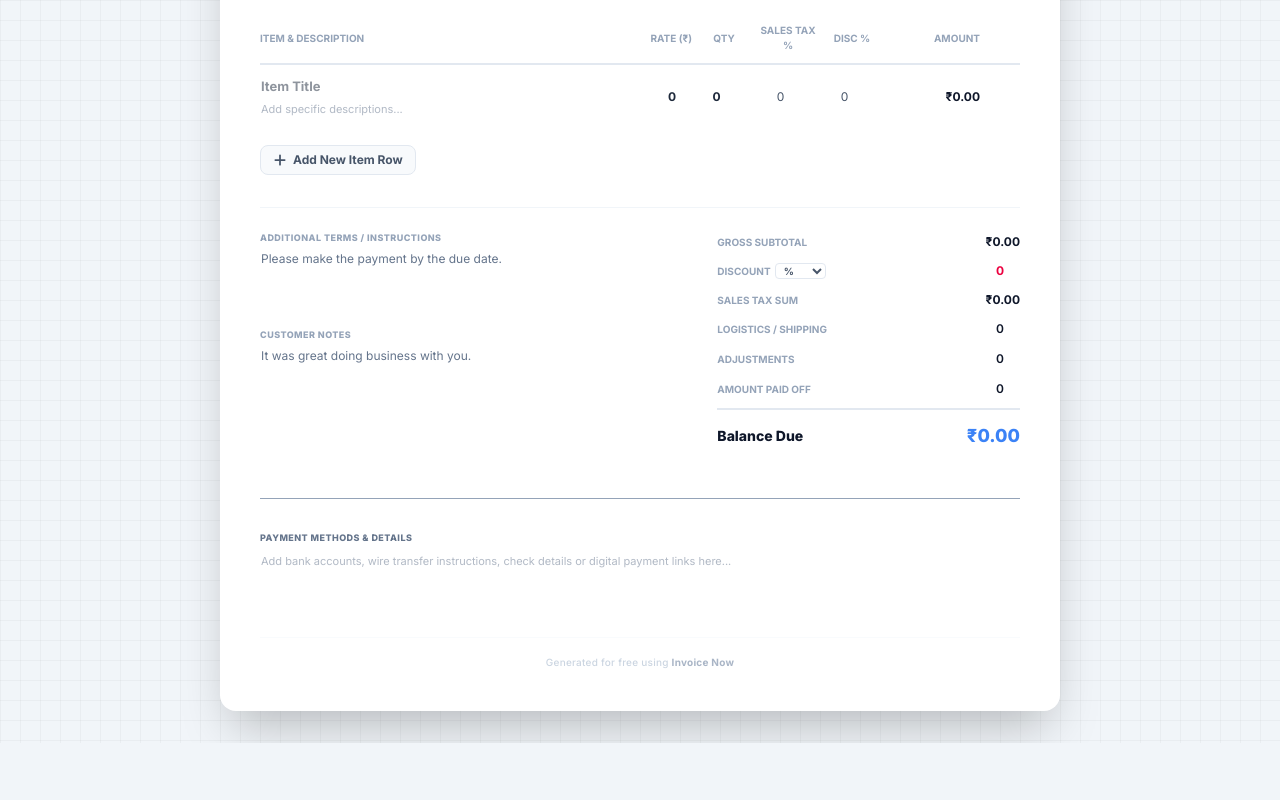
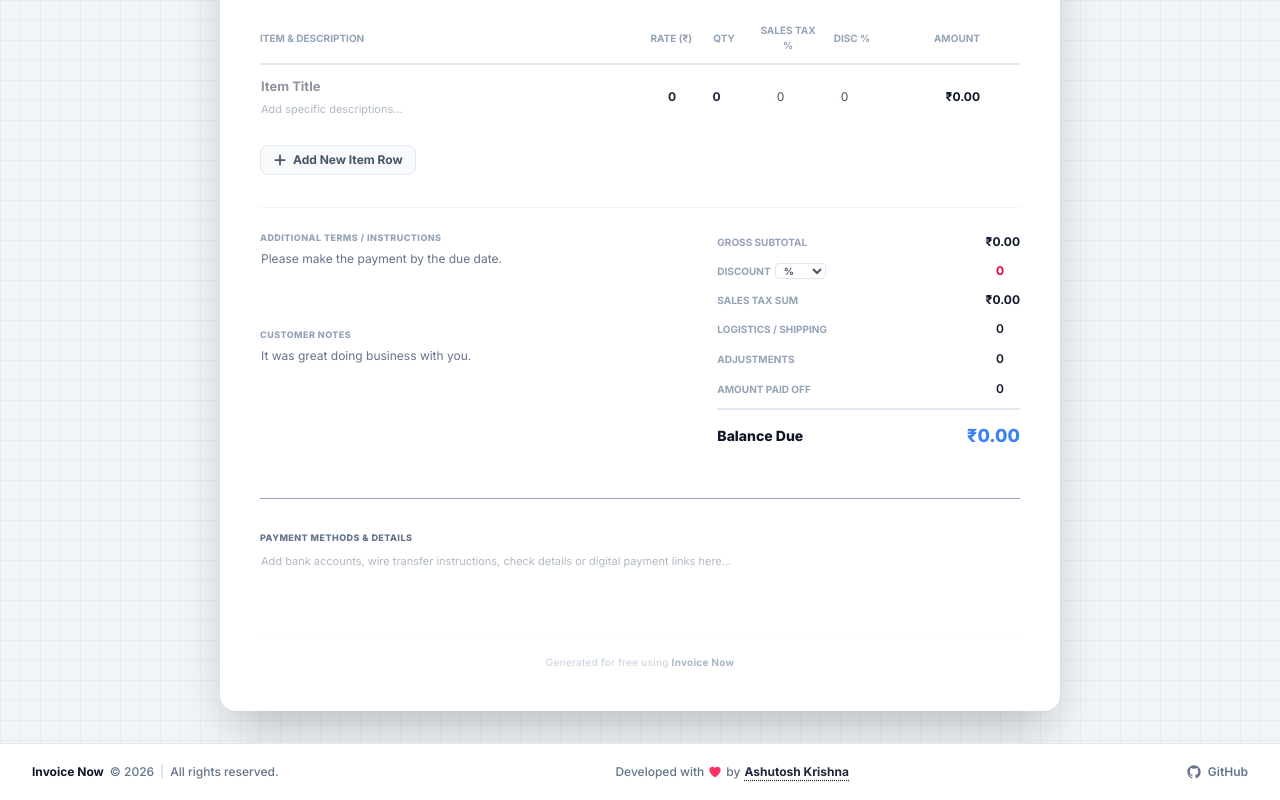
Before and after one commit to ashutoshkrris/invoice-now, a React (Vite) app: page / in a window 1280 px wide. Shown: the part 733-1533 px from the top of the page. Before the commit the page ends 1476 px from the top, so only its background shows below. Built offline with nearby package versions, Linux system fonts and the light colour scheme; a web font is replaced by a local one.

Commit message:
Add footer

```diff
--- a/src/App.jsx
+++ b/src/App.jsx
@@ -2,6 +2,7 @@ import { useState, useEffect, useMemo } from "react";
 import { toPng } from "html-to-image";
 import { jsPDF } from "jspdf";
 import Header from "./components/Header";
+import Footer from "./components/Footer";
 import Toast from "./components/Toast";
 import BoldProfessionalTemplate from "./templates/BoldProfessionalTemplate";
 import ClassicTemplate from "./templates/ClassicTemplate";
@@ -360,6 +361,8 @@ export default function App() {
         </div>
       </main>
 
+      <Footer />
+
       {/* --- TOAST MESSENGER LAYOUT --- */}
       {toast && !isExporting && (
         <Toast message={toast.message} type={toast.type} onClose={() => setToast(null)} />
--- /dev/null
+++ b/src/components/Footer.jsx
@@ -0,0 +1,51 @@
+import { Icons } from "./Icons";
+
+export default function Footer() {
+  const startYear = 2026;
+  const currentYear = new Date().getFullYear();
+
+  const copyrightYear = currentYear > startYear ? `${startYear}-${currentYear}` : `${startYear}`;
+
+  return (
+    <footer className="no-print mt-auto bg-white dark:bg-slate-950 border-t border-slate-200 dark:border-slate-800 transition-colors duration-300">
+      <div className="max-w-7xl mx-auto px-4 md:px-8 py-5 flex flex-col sm:flex-row items-center justify-between gap-4 text-xs font-medium text-slate-500 dark:text-slate-400">
+        {/* Copyright branding */}
+        <div className="flex items-center gap-1.5 order-2 sm:order-1">
+          <span className="font-bold text-slate-900 dark:text-white">Invoice Now</span>
+          <span>© {copyrightYear}</span>
+          <span className="hidden sm:inline text-slate-300 dark:text-slate-700">|</span>
+          <span className="hidden sm:inline">All rights reserved.</span>
+        </div>
+
+        {/* Builder Credits */}
+        <div className="flex items-center gap-1 order-1 sm:order-2">
+          <span>Developed with</span>
+          <Icons.Heart />
+          <span>by</span>
+          <a
+            href="https://ashutoshkrris.in"
+            target="_blank"
+            rel="noopener noreferrer"
+            className="font-bold text-slate-800 dark:text-slate-200 hover:text-brand-600 dark:hover:text-brand-400 transition-colors underline decoration-dotted underline-offset-4"
+          >
+            Ashutosh Krishna
+          </a>
+        </div>
+
+        {/* Navigation & Project Links */}
+        <div className="flex items-center gap-5 order-3">
+          <a
+            href="https://github.com/ashutoshkrris/invoice-now"
+            target="_blank"
+            rel="noopener noreferrer"
+            className="flex items-center gap-1.5 font-semibold hover:text-slate-900 dark:hover:text-white transition-colors"
+            title="View source code on GitHub"
+          >
+            <Icons.Github />
+            <span>GitHub</span>
+          </a>
+        </div>
+      </div>
+    </footer>
+  );
+}
--- a/src/components/Icons.jsx
+++ b/src/components/Icons.jsx
@@ -169,4 +169,22 @@ export const Icons = {
       />
     </svg>
   ),
+  Github: () => (
+    <svg className="w-4 h-4" fill="currentColor" viewBox="0 0 24 24">
+      <path
+        fillRule="evenodd"
+        clipRule="evenodd"
+        d="M12 2C6.477 2 2 6.477 2 12c0 4.42 2.865 8.166 6.839 9.489.5.092.682-.217.682-.482 0-.237-.008-.866-.013-1.7-2.782.603-3.369-1.34-3.369-1.34-.454-1.156-1.11-1.462-1.11-1.462-.908-.62.069-.608.069-.608 1.003.07 1.531 1.03 1.531 1.03.892 1.529 2.341 1.087 2.91.831.092-.646.35-1.086.636-1.336-2.22-.253-4.555-1.11-4.555-4.943 0-1.091.39-1.984 1.029-2.683-.103-.253-.446-1.27.098-2.647 0 0 .84-.269 2.75 1.025A9.564 9.564 0 0112 6.844c.85.004 1.705.115 2.504.337 1.909-1.294 2.747-1.025 2.747-1.025.546 1.377.203 2.394.1 2.647.64.699 1.028 1.592 1.028 2.683 0 3.842-2.339 4.687-4.566 4.935.359.309.678.919.678 1.852 0 1.336-.012 2.415-.012 2.743 0 .267.18.579.688.481C19.138 20.161 22 16.418 22 12c0-5.523-4.477-10-10-10z"
+      />
+    </svg>
+  ),
+  Heart: () => (
+    <svg
+      className="w-3.5 h-3.5 text-rose-500 inline animate-pulse"
+      fill="currentColor"
+      viewBox="0 0 24 24"
+    >
+      <path d="M11.645 20.91l-.007-.003-.022-.012a15.247 15.247 0 01-.383-.218 25.18 25.18 0 01-4.244-3.17C4.688 15.36 2.25 12.174 2.25 8.25 2.25 5.322 4.714 3 7.688 3A5.5 5.5 0 0112 5.052 5.5 5.5 0 0116.313 3c2.973 0 5.437 2.322 5.437 5.25 0 3.925-2.438 7.111-4.739 9.256a25.175 25.175 0 01-4.244 3.17 15.247 15.247 0 01-.383.219l-.022.012-.007.004-.003.001a.752.752 0 01-.704 0l-.003-.001z" />
+    </svg>
+  ),
 };
```
